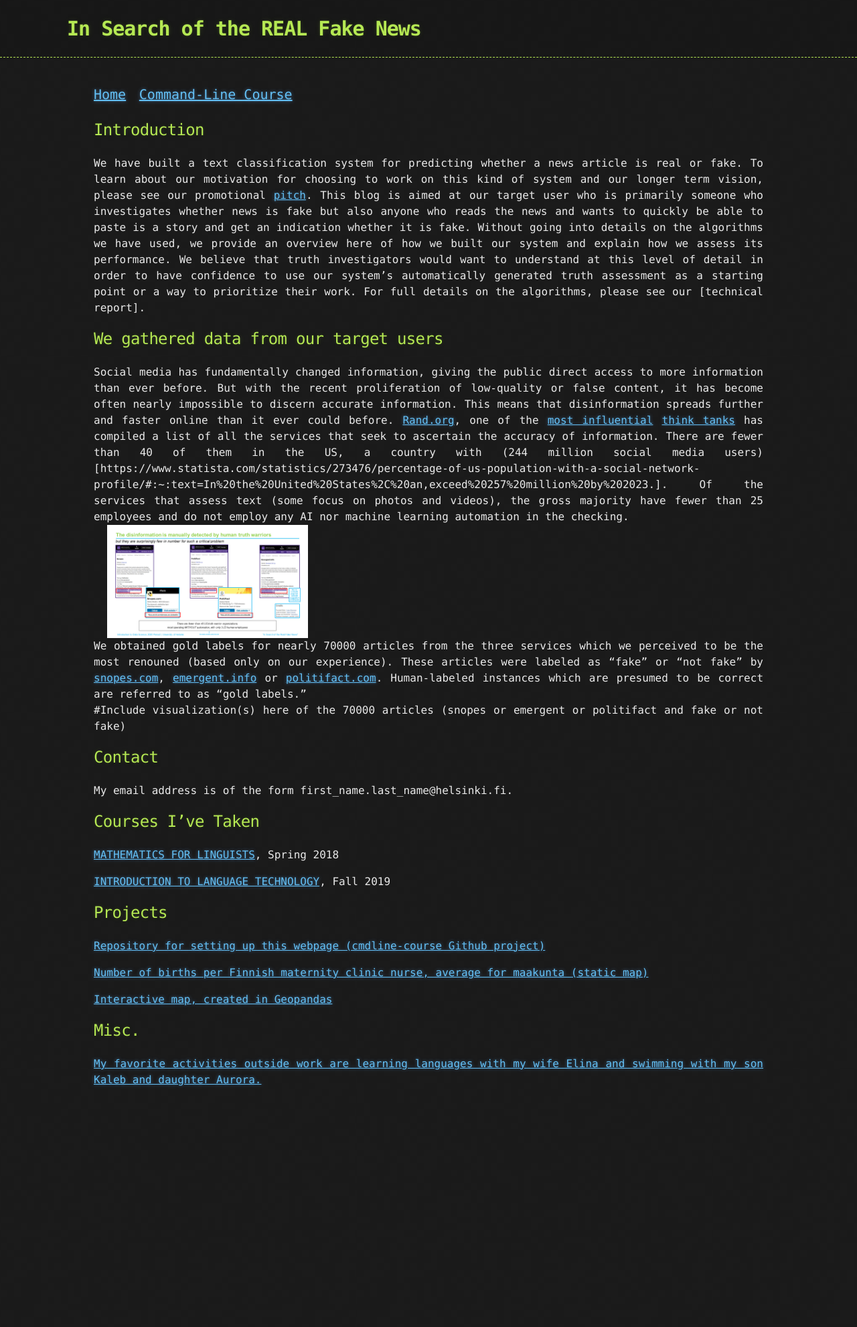
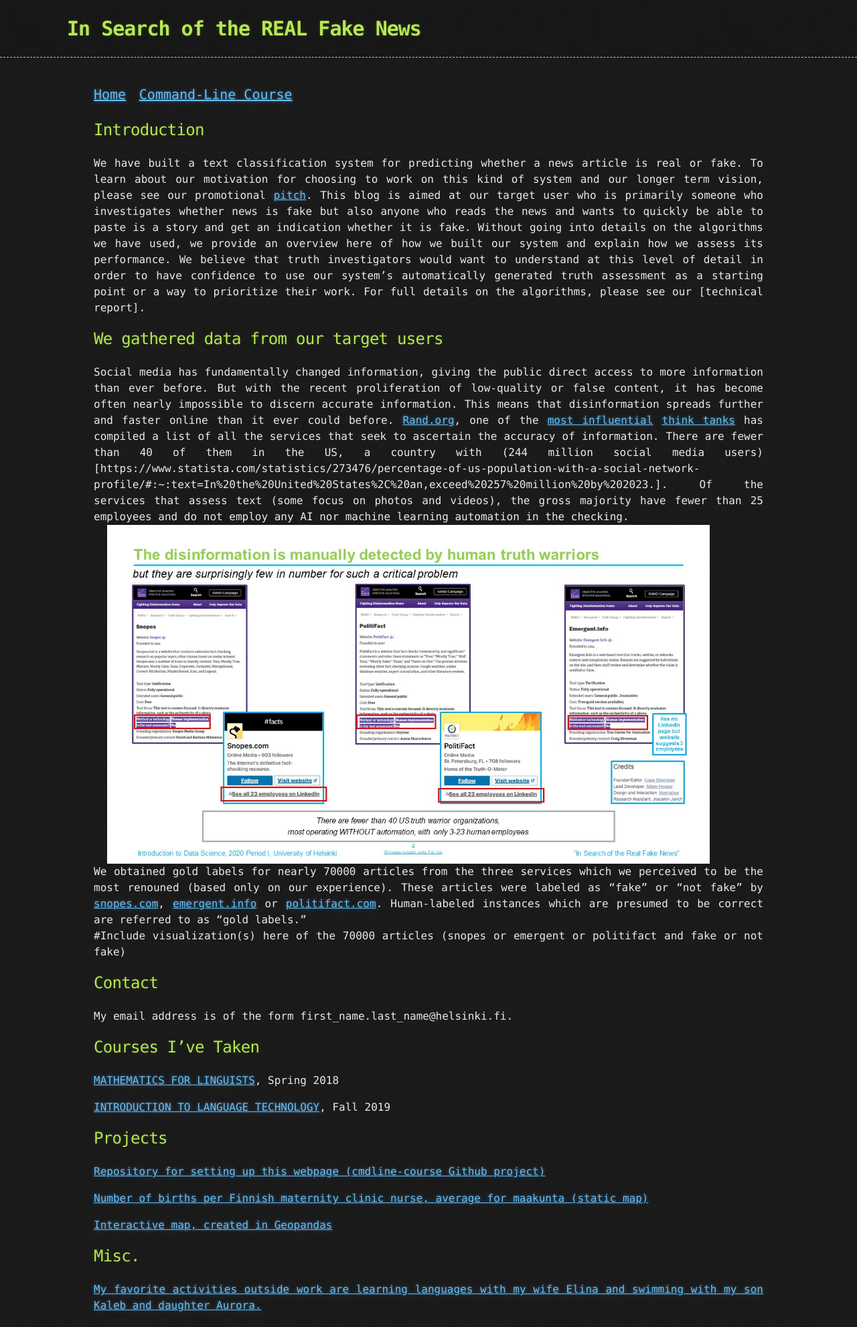
Before and after one commit to jjaakko/fake-news-classifier, a Jekyll site: the page built from index.md, in a window 1280 px wide. Shown: the whole page at 67% size. Built offline with Jekyll 4.4.1, drawn with Linux system fonts in a browser that asks for light colours; our own code applies the rules of GitHub Pages for plain Markdown files; before the commit the page ends 1645 px from its top, so only the background shows below that.

Commit message:
truth orgs picture into index 90%

```diff
--- a/index.md
+++ b/index.md
@@ -19,7 +19,7 @@
 [Rand.org](https://www.rand.org/research/projects/truth-decay/fighting-disinformation/search.html#q=&typeOfTool=Verification), one of the [most influential](https://thebestschools.org/features/most-influential-think-tanks/) [think tanks](https://en.wikipedia.org/wiki/Think_tank) has compiled a list of all the services that seek to ascertain the accuracy of information.
 There are fewer than 40 of them in the US, a country with (244 million social media users)[https://www.statista.com/statistics/273476/percentage-of-us-population-with-a-social-network-profile/#:~:text=In%20the%20United%20States%2C%20an,exceed%20257%20million%20by%202023.].
 Of the services that assess text (some focus on photos and videos), the gross majority have fewer than 25 employees and do not employ any AI nor machine learning automation in the checking.<br>
-<img src="assets/images/truth_orgs.jpg" alt="Photo" hspace="20" width="30%" align="center"/><br>
+<img src="assets/images/truth_orgs.jpg" alt="Photo" hspace="20" width="90%" align="center"/><br>
 We obtained gold labels for nearly 70000 articles from the three services which we perceived to be the most renouned (based only on our experience).
 These articles were labeled as "fake" or "not fake" by [snopes.com](https://www.snopes.com/), [emergent.info](http://www.emergent.info/) or [politifact.com](https://www.politifact.com/).
 Human-labeled instances which are presumed to be correct are referred to as "gold labels."<br>
```
